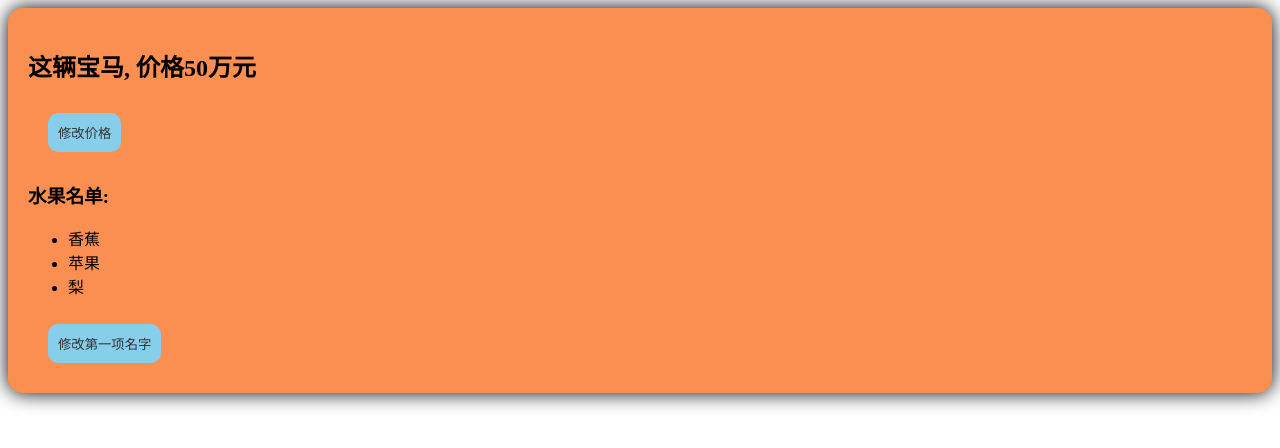
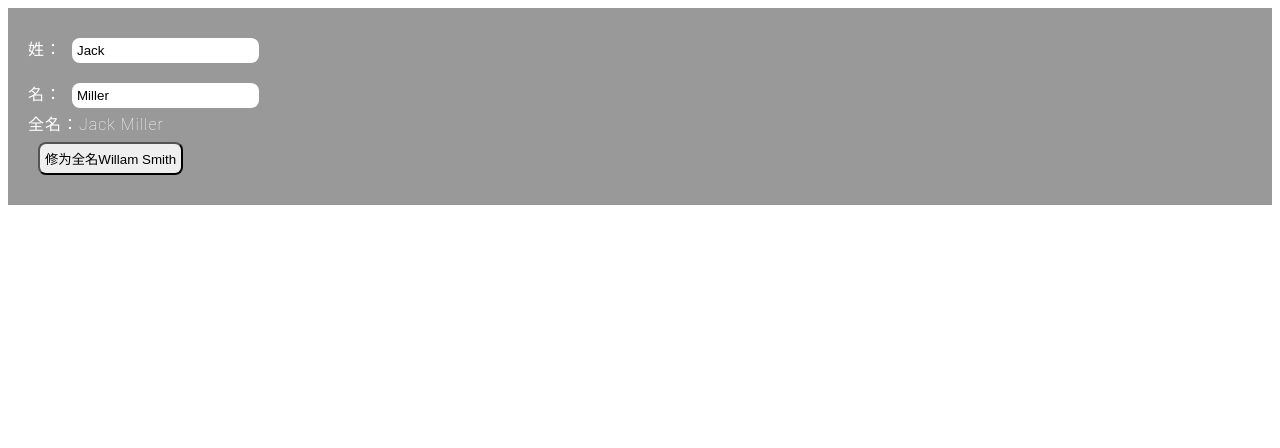
Before and after one commit to MapleS1eep/learning-project, a Vue app: page / in a window 1280 px wide. Shown: the top 448 px of the page. Built offline with nearby package versions, Linux system fonts and the light colour scheme.

Commit message:
看到P16

```diff
--- a/src/App.vue
+++ b/src/App.vue
@@ -1,13 +1,19 @@
 <template>
-  <Person />
+  <!-- <First /> -->
+  <!-- <Second /> -->
+  <Third />
 </template>
 
 <script lang="ts">
-import Person from "./components/Person.vue";
+// import First from "./components/First.vue";
+// import Second from "./components/Second.vue";
+import Third from "./components/Third.vue";
 export default {
   name: "App",
   components: {
-    Person,
+    // First,
+    // Second,
+    Third,
   },
 };
 </script>
--- a/src/components/Person.vue
+++ b/src/components/First.vue
@@ -1,5 +1,5 @@
 <template>
-  <div class="person">
+  <div class="First">
     <!-- <h3>A girl that I would not forget in my life</h3>
     <h4>名字: {{ name }}</h4>
     <h4>年龄: {{ age }}</h4>
@@ -16,11 +16,12 @@
     <ul>
       <li v-for="fruit in fruits" :key="fruit.id">{{ fruit.name }}</li>
     </ul>
-    <button @click="changeName">修改第一项名字</button>
+    <button @click="changeFirstItem">修改第一项名字</button>
+    <button @click="changeFruits">修改名单</button>
   </div>
 </template>
 
-<script setup lang="ts" name="Person">
+<script setup lang="ts" name="First">
 import { reactive, ref } from "vue";
 // ref可以定义基本类型和对象类型的响应式数据
 //reactive只能定义对象类型的响应式数据
@@ -37,8 +38,17 @@
   { id: "002", name: "苹果" },
   { id: "003", name: "梨" },
 ]);
-function changeName() {
+function changeFirstItem() {
   fruits[0].name = "橙子";
+}
+function changeFruits() {
+  let newFruits = [
+    { id: "001", name: "西瓜" },
+    { id: "002", name: "草莓" },
+    { id: "003", name: "芒果" },
+  ];
+  // reactive定义的响应式对象不能直接改为新对象，可以用Object.assign转化
+  Object.assign(fruits, newFruits);
 }
 
 // import { ref } from "vue";
@@ -61,7 +71,7 @@
 </script>
 
 <style>
-.person {
+.First {
   background-color: rgb(250, 143, 81);
   box-shadow: 0 0 20px;
   border-radius: 15px;
@@ -77,5 +87,3 @@
   }
 }
 </style>
-
-<!-- https://www.bilibili.com/video/BV1Za4y1r7KE?p=14&spm_id_from=pageDriver&vd_source=8af54abb3c22a33227de944aca702d68 P13看完 -->
--- /dev/null
+++ b/src/components/Second.vue
@@ -0,0 +1,54 @@
+<template>
+  <div class="second">
+    <h2>姓名： {{ person.name }}</h2>
+    <h2>年龄：{{ person.age }}</h2>
+    <h2>性别：{{ person.gender }}</h2>
+    <button @click="changeName">修改名字</button>
+    <button @click="changeAge">修改年龄</button>
+    <button @click="changeGender">修改性别</button>
+  </div>
+</template>
+<script setup lang="ts" name="Second">
+import { reactive, toRefs, toRef } from "vue";
+let person = reactive({
+  name: "Robin",
+  age: 20,
+  gender: "Female",
+});
+
+// roRefs: 解构响应式对象并将结构之后的数据变为响应式
+let { name, age } = toRefs(person);
+let gender = toRef(person, "gender");
+
+function changeName() {
+  name.value += "一";
+}
+function changeAge() {
+  age.value += 1;
+}
+function changeGender() {
+  gender.value = gender.value == "Female" ? "Male" : "Female";
+}
+</script>
+<style scoped>
+.second {
+  button {
+    border: none;
+    outline: none;
+    padding: 10px;
+    margin: 10px;
+    color: #fff;
+    background: linear-gradient(135deg, #e570e7 0%, #79f1fc 100%);
+    box-sizing: border-box;
+    text-align: center;
+    line-height: 14px;
+    font-family: roboto, helvetica;
+    font-weight: 200;
+    letter-spacing: 1px;
+    text-decoration: none;
+    box-shadow: 0 5px 3px rgba(0, 0, 0, 0.3);
+    cursor: pointer;
+    border-radius: 5px;
+  }
+}
+</style>
--- /dev/null
+++ b/src/components/Third.vue
@@ -0,0 +1,61 @@
+<template>
+  <div class="third">
+    姓：<input type="text" v-model="firstName" /><br />
+    名：<input type="text" v-model="lastName" /><br />
+    全名：<span>{{ fullName }}</span
+    ><br />
+    <button @click="changeFullName">修为全名Willam Smith</button>
+  </div>
+</template>
+<script setup lang="ts" name="Third">
+import { ref, computed } from "vue";
+let firstName = ref("Jack");
+let lastName = ref("Miller");
+
+// 这样定义的计算属性是只读的，不支持修改
+// let fullName = computed(() => {
+//   return fristName.value + " " + lastName.value;
+// });
+
+// 这样定义的计算属性可以修改
+let fullName = computed({
+  get() {
+    return firstName.value + " " + lastName.value;
+  },
+  set(val) {
+    console.log("set", val);
+    const [str1, str2] = val.split(' ');
+    firstName.value = str1;
+    lastName.value = str2;
+  },
+});
+function changeFullName() {
+  fullName.value = "Willam Smith";
+}
+</script>
+
+<style scoped>
+.third {
+  background-color: #999;
+  color: #fff;
+  padding: 20px;
+  line-height: 14px;
+  font-family: roboto, helvetica;
+  font-weight: 200;
+  letter-spacing: 1px;
+  text-decoration: none;
+  input {
+    border: none;
+    outline: none;
+    border-radius: 8px;
+    margin: 10px;
+    padding: 5px;
+  }
+  button {
+    outline: none;
+    border-radius: 8px;
+    margin: 10px;
+    padding: 5px;
+  }
+}
+</style>
```
Also changed, not shown: 1 other file (tests, documents, lock files or other folders).
